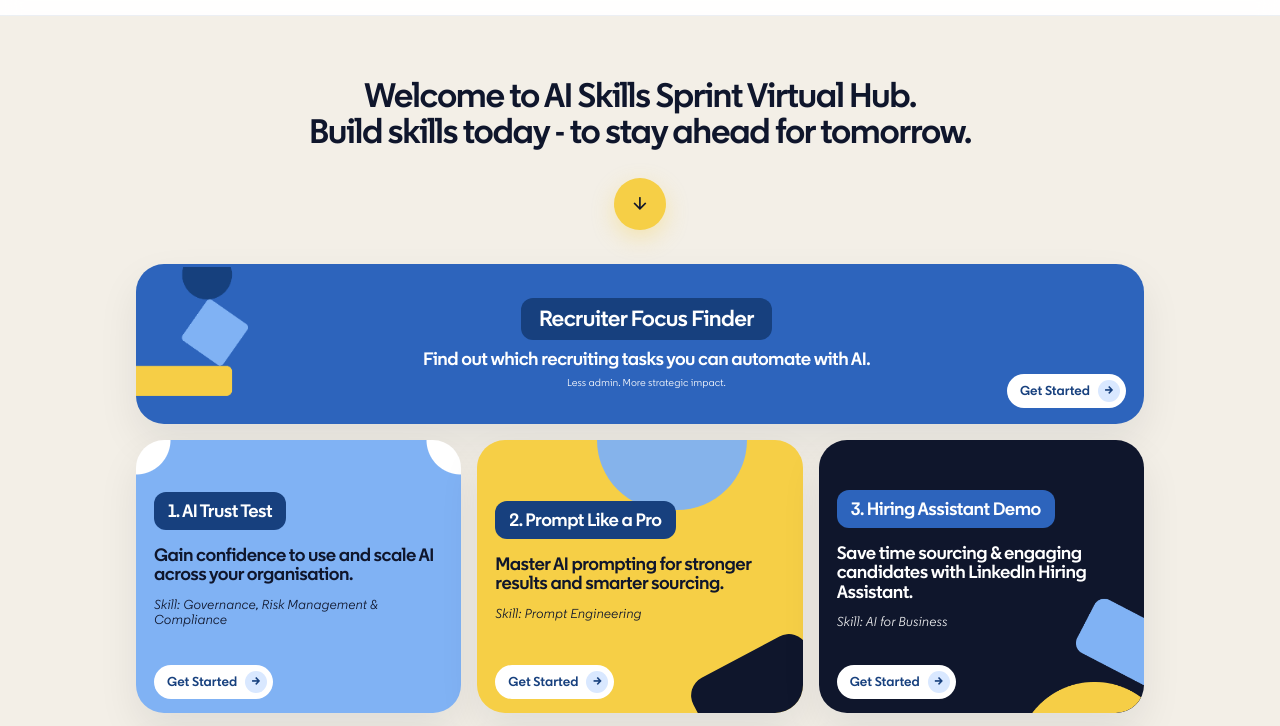
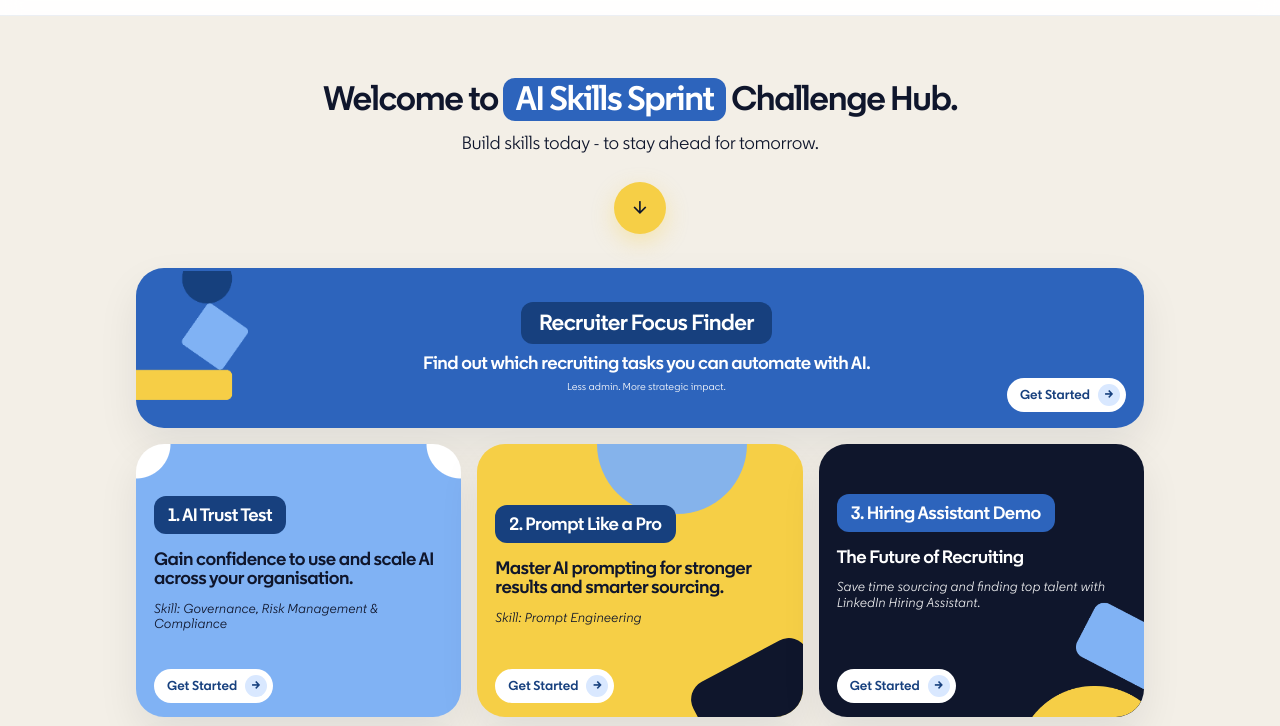
Before and after one commit to twoeyedpeople/liha-games-virtual, a website: page public/index.html in a window 1280 px wide. Shown: the part 47-773 px from the top of the page. Drawn offline with Linux system fonts and the light colour scheme.

Commit message:
Update homepage hero and hiring demo copy

```diff
--- a/public/index.html
+++ b/public/index.html
@@ -31,7 +31,8 @@
     <div class="landing-main-canvas">
       <section class="landing-hero">
         <div class="landing-hero-copy">
-          <h1>Welcome to AI Skills Sprint Virtual Hub.<br />Build skills today - to stay ahead for tomorrow.</h1>
+          <h1>Welcome to <span class="landing-hero-highlight">AI Skills Sprint</span> Challenge Hub.</h1>
+          <p>Build skills today - to stay ahead for tomorrow.</p>
         </div>
         <button class="landing-scroll-btn" type="button" id="scroll-to-activities" aria-label="Scroll to activities">
           <span>&darr;</span>
@@ -92,8 +93,8 @@
           </div>
           <div class="activity-card-content">
             <p class="activity-chip activity-chip-light">3. Hiring Assistant Demo</p>
-            <h2>Save time sourcing &amp; engaging candidates with LinkedIn Hiring Assistant.</h2>
-            <p class="activity-skill activity-skill-light">Skill: AI for Business</p>
+            <h2>The Future of Recruiting</h2>
+            <p class="activity-skill activity-skill-light">Save time sourcing and finding top talent with LinkedIn Hiring Assistant.</p>
           </div>
           <span class="activity-cta">
             <span>Get Started</span>
--- a/public/landing.css
+++ b/public/landing.css
@@ -150,6 +150,23 @@
   line-height: 1.06;
   letter-spacing: -0.04em;
   font-weight: 700;
+}
+
+.landing-hero-copy p {
+  margin: 12px 0 0;
+  font-size: 18px;
+  line-height: 1.15;
+  letter-spacing: -0.02em;
+  font-weight: 400;
+}
+
+.landing-hero-highlight {
+  display: inline-block;
+  padding: 4px 12px 6px;
+  border-radius: 12px;
+  background: var(--landing-blue);
+  color: var(--landing-white);
+  line-height: 0.98;
 }
 
 .landing-scroll-btn {
```
